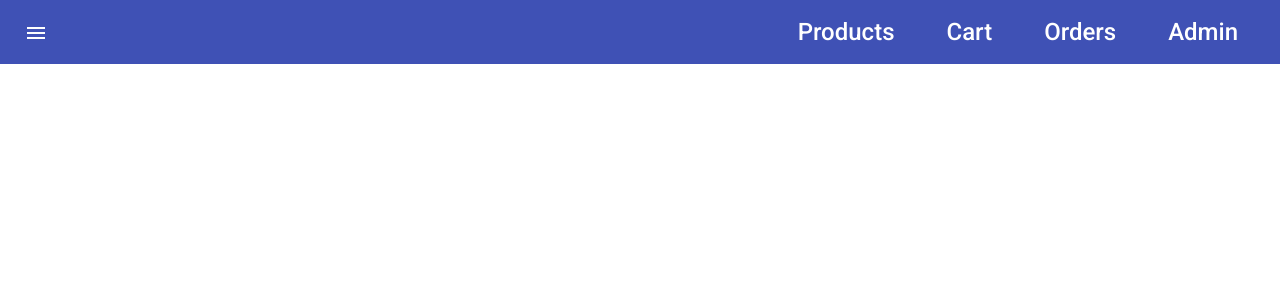
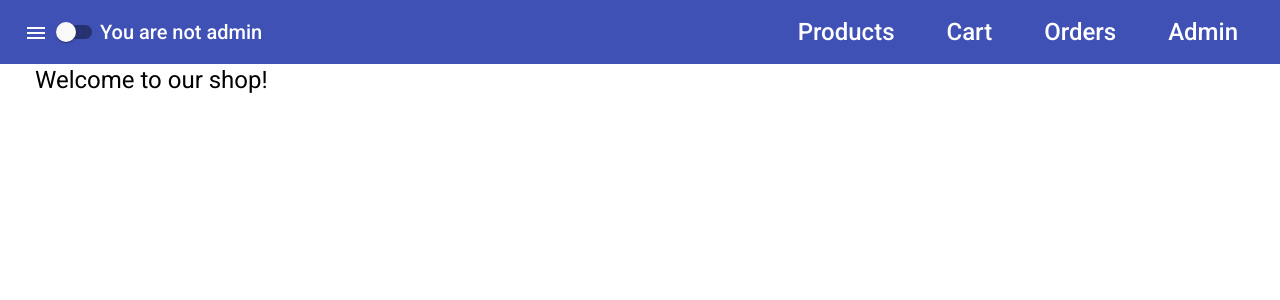
Before and after one commit to ShadeZP/RS-Angular, an Angular app: page /home in a window 1280 px wide. Before the commit this address led to /. Shown: the top 300 px of the page. Built offline with nearby package versions, Linux system fonts and the light colour scheme.

Commit message:
feat: add basic login

```diff
--- a/src/app/app-routing.module.ts
+++ b/src/app/app-routing.module.ts
@@ -5,8 +5,11 @@ import { CartComponent } from './cart/components/cart/cart.component';
 import { OrderComponent } from './order/components/order/order.component';
 import { AppPath } from './shared/constans';
 import { BookDetailComponent } from './books/components/book-detail/book-detail.component';
+import { HomeComponent } from './shared/components/home/home.component';
 
 const routes: Routes = [
+  { path: AppPath.empty, redirectTo: AppPath.home, pathMatch: 'full' },
+  { path: AppPath.home, component: HomeComponent },
   { path: AppPath.productList, component: BooksComponent },
   { path: `${AppPath.product}/:id`, component: BookDetailComponent },
   { path: AppPath.cart, component: CartComponent },
--- /dev/null
+++ b/src/app/core/services/login.service.ts
@@ -0,0 +1,15 @@
+import { Injectable } from '@angular/core';
+
+@Injectable({
+  providedIn: 'root',
+})
+export class LoginService {
+  isLogin = false;
+  constructor() {}
+  toggleLogin() {
+    this.isLogin = !this.isLogin;
+  }
+  getIsLogin() {
+    return this.isLogin;
+  }
+}
--- a/src/app/material/angular-material.module.ts
+++ b/src/app/material/angular-material.module.ts
@@ -32,6 +32,7 @@ import { MatGridListModule } from '@angular/material/grid-list';
 import { MatRadioModule } from '@angular/material/radio';
 import { MatDatepickerModule } from '@angular/material/datepicker';
 import { MatTooltipModule } from '@angular/material/tooltip';
+import {MatSlideToggleModule} from '@angular/material/slide-toggle';
 
 const materialModules = [
   CdkTreeModule,
@@ -66,6 +67,7 @@ const materialModules = [
   MatRadioModule,
   MatDatepickerModule,
   MatTooltipModule,
+  MatSlideToggleModule,
 ];
 
 @NgModule({
--- a/src/app/shared/components/header/header.component.html
+++ b/src/app/shared/components/header/header.component.html
@@ -6,12 +6,15 @@
   >
     <mat-icon>menu</mat-icon>
   </button>
+  <mat-slide-toggle (change)="toggleLogin()">{{
+    this.isAuth ? "You are admin" : "You are not admin"
+  }}</mat-slide-toggle>
   <span class="example-spacer"></span>
   <button
     mat-button
     class="button_big"
     *ngFor="let tab of tabs"
-    (click)="route(tab.path, $event)"
+    (click)="route(tab.path)"
   >
     {{ tab.label }}
   </button>
--- a/src/app/shared/components/header/header.component.ts
+++ b/src/app/shared/components/header/header.component.ts
@@ -1,3 +1,5 @@
+import { LoginService } from './../../../core/services/login.service';
+import { RouteService } from './../../../core/services/route.service';
 import { Component, OnInit } from '@angular/core';
 import { Router } from '@angular/router';
 import { TabsConfig } from 'src/app/modeles/appItems';
@@ -10,12 +12,22 @@ import { appTabsConfig } from '../../constans';
 })
 export class HeaderComponent implements OnInit {
   tabs: TabsConfig[] = [];
-  constructor(public router: Router) {}
-  route(path: string, event: any): void {
-    this.router.navigateByUrl(path);
-    console.log(event.currentTarget);
-  }
+  isAuth = true;
+  constructor(
+    public routeService: RouteService,
+    public loginService: LoginService
+  ) {}
+
   ngOnInit(): void {
     this.tabs = appTabsConfig;
+    this.isAuth = this.loginService.getIsLogin();
+  }
+
+  route(path: string): void {
+    this.routeService.route(path);
+  }
+  toggleLogin() {
+    this.loginService.toggleLogin();
+    this.isAuth = this.loginService.getIsLogin();
   }
 }
--- /dev/null
+++ b/src/app/shared/components/home/home.component.html
@@ -0,0 +1 @@
+<h1>Welcome to our shop!</h1>
--- /dev/null
+++ b/src/app/shared/components/home/home.component.ts
@@ -0,0 +1,12 @@
+import { Component, OnInit } from '@angular/core';
+
+@Component({
+  selector: 'app-home',
+  templateUrl: './home.component.html',
+  styleUrls: ['./home.component.scss'],
+})
+export class HomeComponent implements OnInit {
+  constructor() {}
+
+  ngOnInit(): void {}
+}
--- a/src/app/shared/constans.ts
+++ b/src/app/shared/constans.ts
@@ -4,6 +4,7 @@ import { BookCategory } from '../modeles/book';
 // eslint-disable-next-line no-shadow
 export enum AppPath {
   empty = '',
+  home = 'home',
   productList = 'product-list',
   product = 'product',
   cart = 'cart',
--- a/src/app/shared/shared.module.ts
+++ b/src/app/shared/shared.module.ts
@@ -4,10 +4,11 @@ import { CommonModule } from '@angular/common';
 import { AngularMaterialModule } from '../material';
 import { OrderByPipe } from './pipes/order-by.pipe';
 import { RouteService } from '../core/services/route.service';
+import { HomeComponent } from './components/home/home.component';
 
 @NgModule({
-  declarations: [OrderByPipe, HeaderComponent],
+  declarations: [OrderByPipe, HeaderComponent, HomeComponent],
   imports: [CommonModule, AngularMaterialModule],
-  exports: [AngularMaterialModule, OrderByPipe, HeaderComponent],
+  exports: [AngularMaterialModule, OrderByPipe, HeaderComponent, HomeComponent],
 })
 export class SharedModule {}
```
Also changed, not shown: src/app/shared/components/home/home.component.scss (added).
